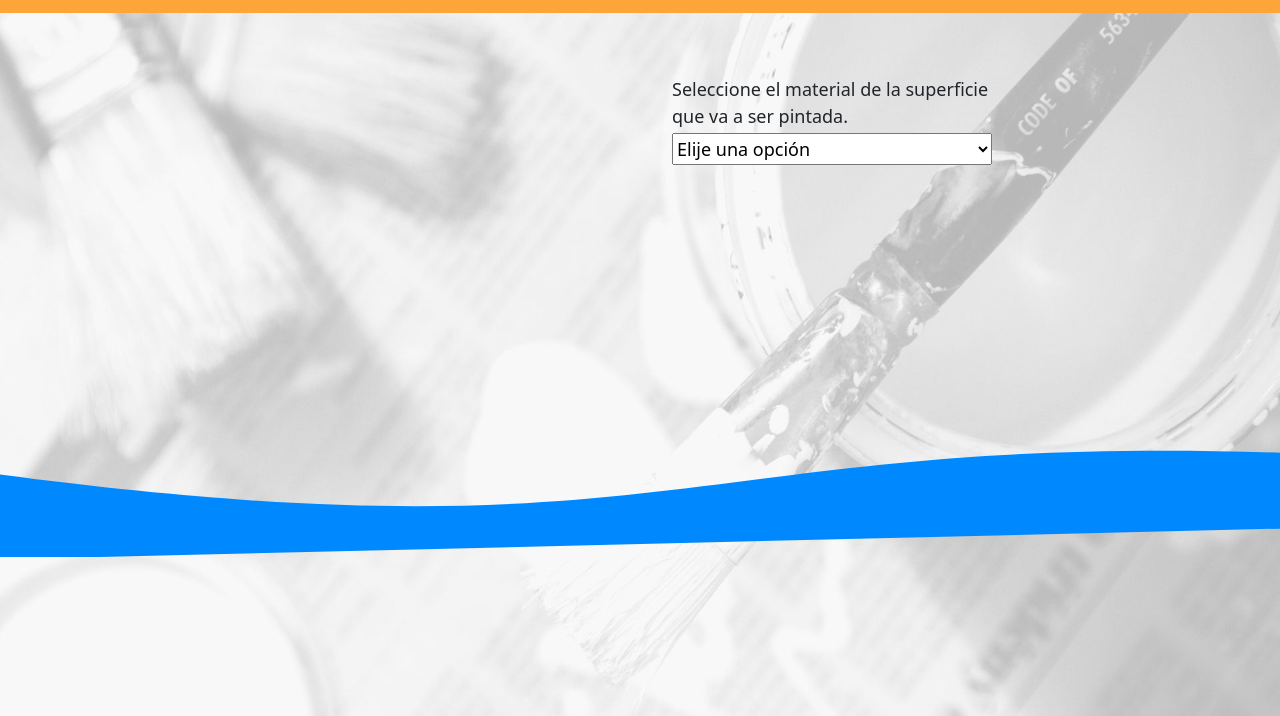
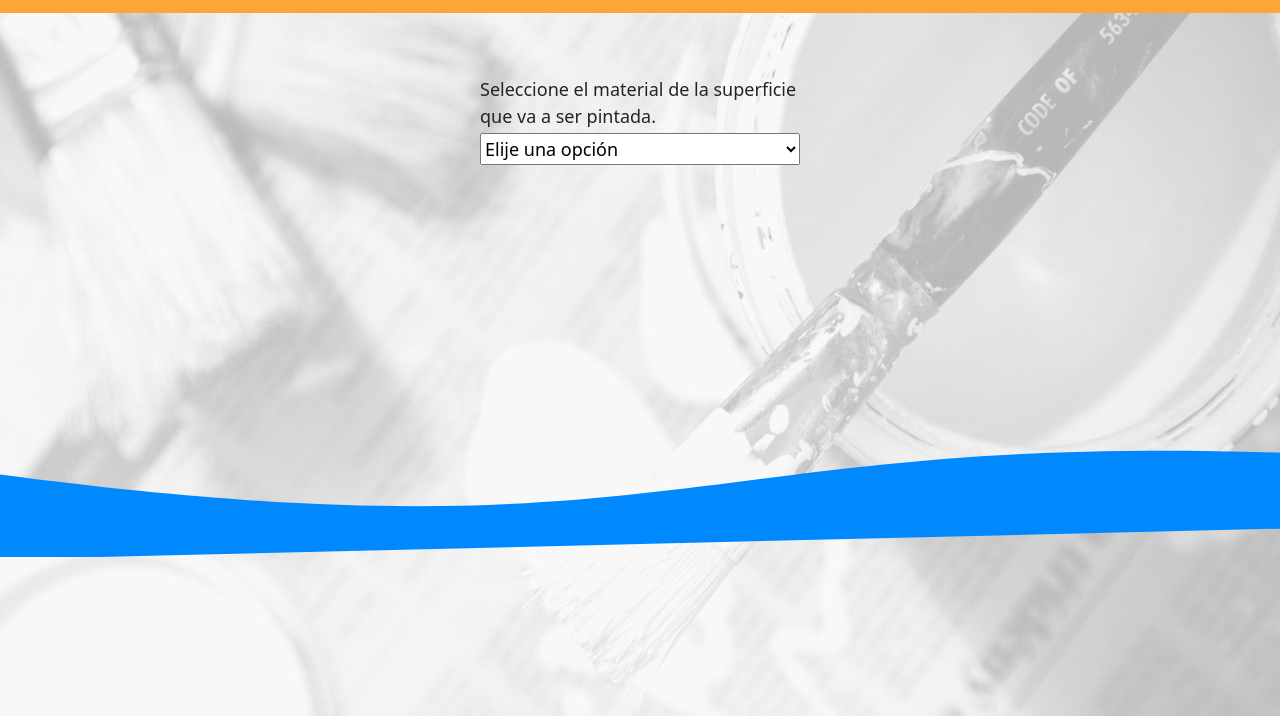
Before and after one commit to Alvaro-Schmit/Pinturas-Zen, a plain HTML site: page cotizador.html in a window 1280 px wide. Shown: the part 84-800 px from the top of the page. Drawn offline with Linux system fonts and the light colour scheme; a web font is replaced by a local one.

Commit message:
ajustando version movil

```diff
--- a/css/cotizador.css
+++ b/css/cotizador.css
@@ -11,7 +11,7 @@
     display: flex;
     flex-wrap: wrap;
     flex-direction: column;
-   padding-left: 30%;
+
 
 
 }
```
